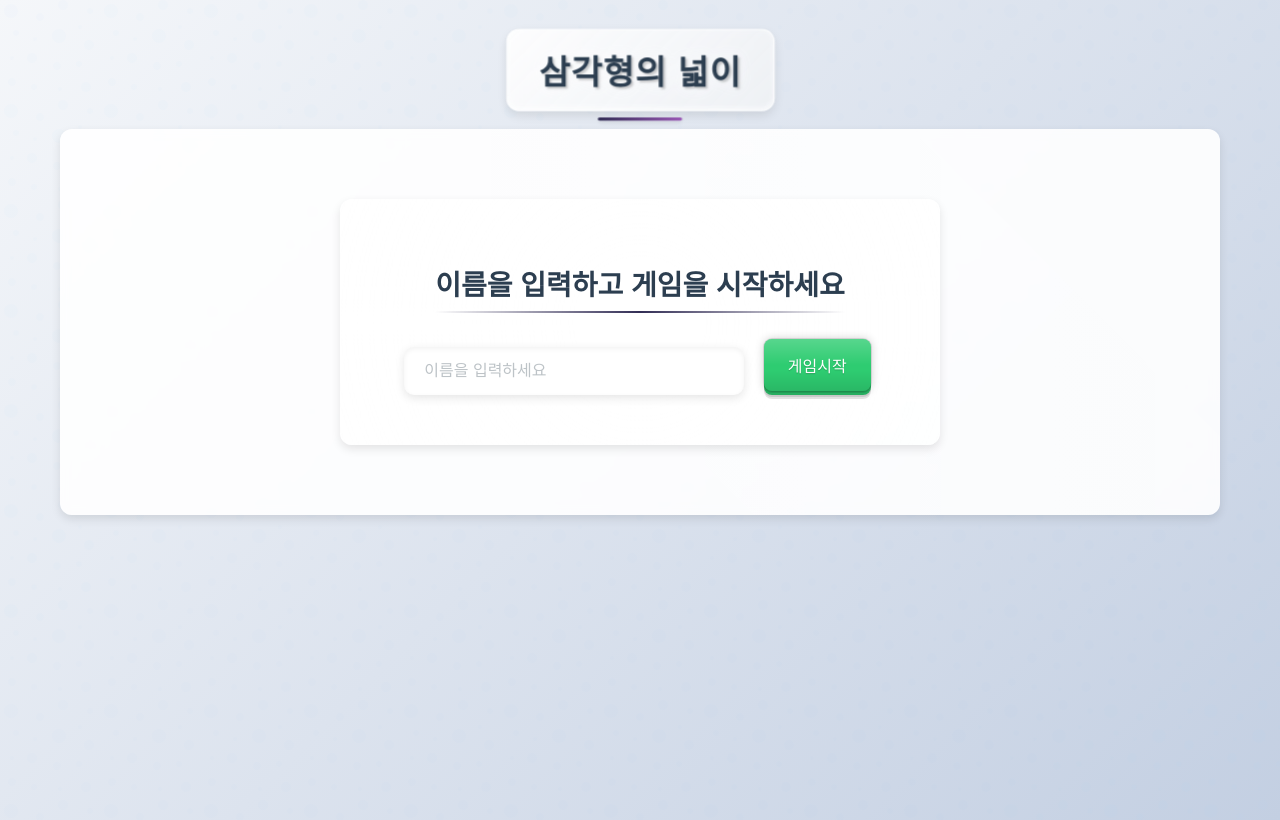
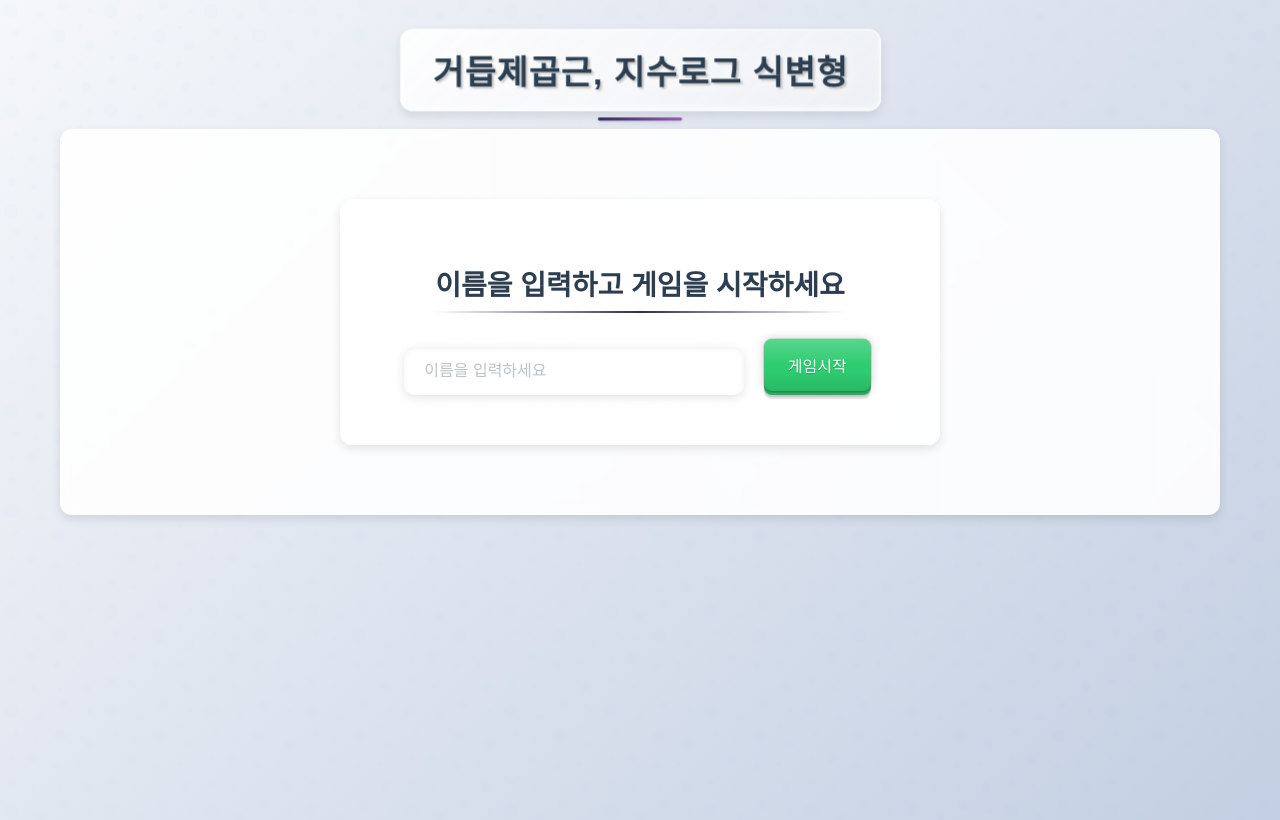
Before and after one commit to hwimath2/342352, a plain HTML site: page index.html in a window 1280 px wide. Drawn offline with nearby package versions, Linux system fonts and the light colour scheme.

Commit message:
Update index.html

```diff
--- a/index.html
+++ b/index.html
@@ -8,7 +8,7 @@
   <script>
   /* 게임 설정 및 문제 데이터 */
   const gameConfig = {
-    "gameTitle": "삼각형의 넓이",
+    "gameTitle": "거듭제곱근, 지수로그 식변형",
     "defaultScore": 10,
     "bannerURL": "",
     "randomizeQuestions": true,
```
